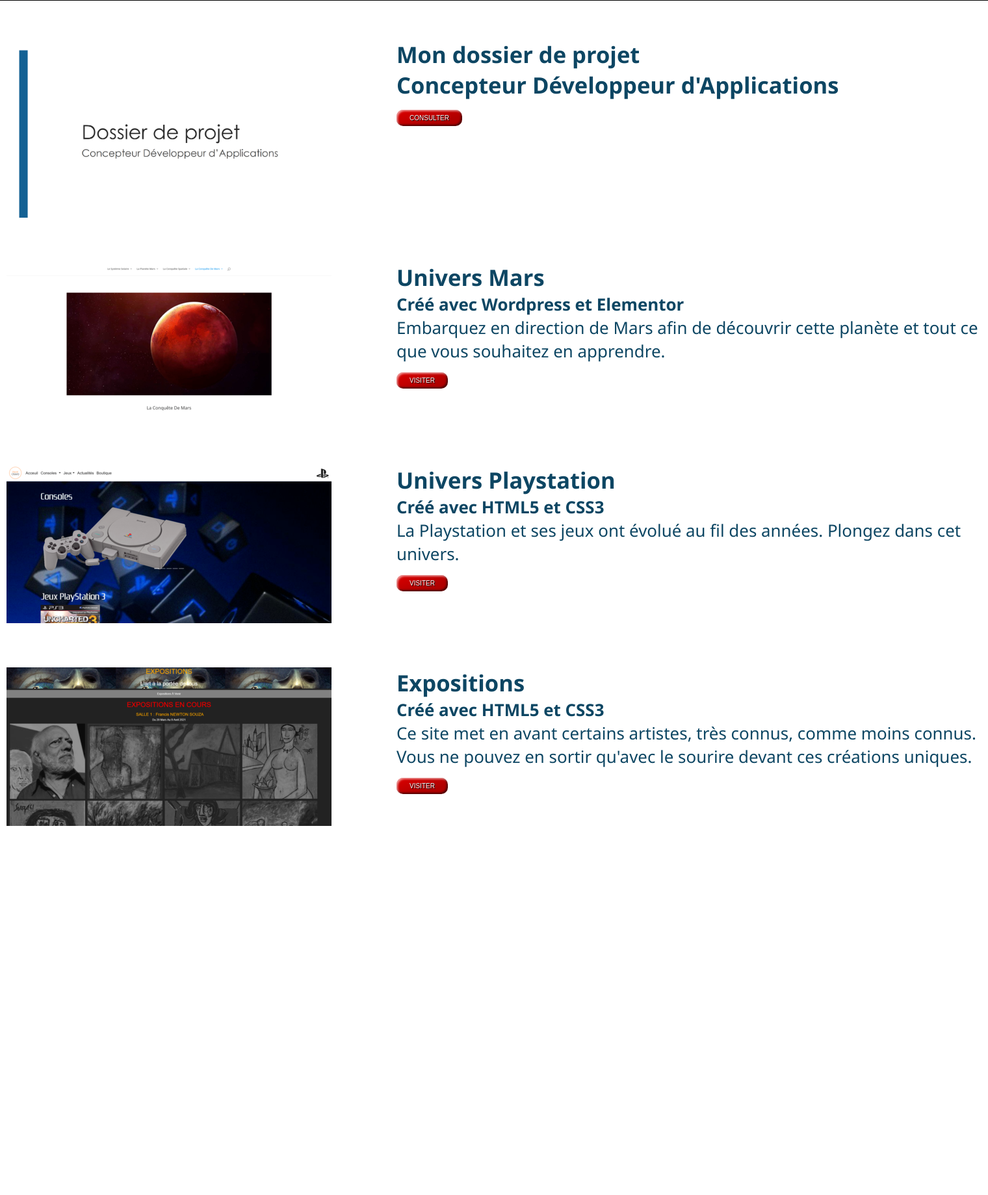
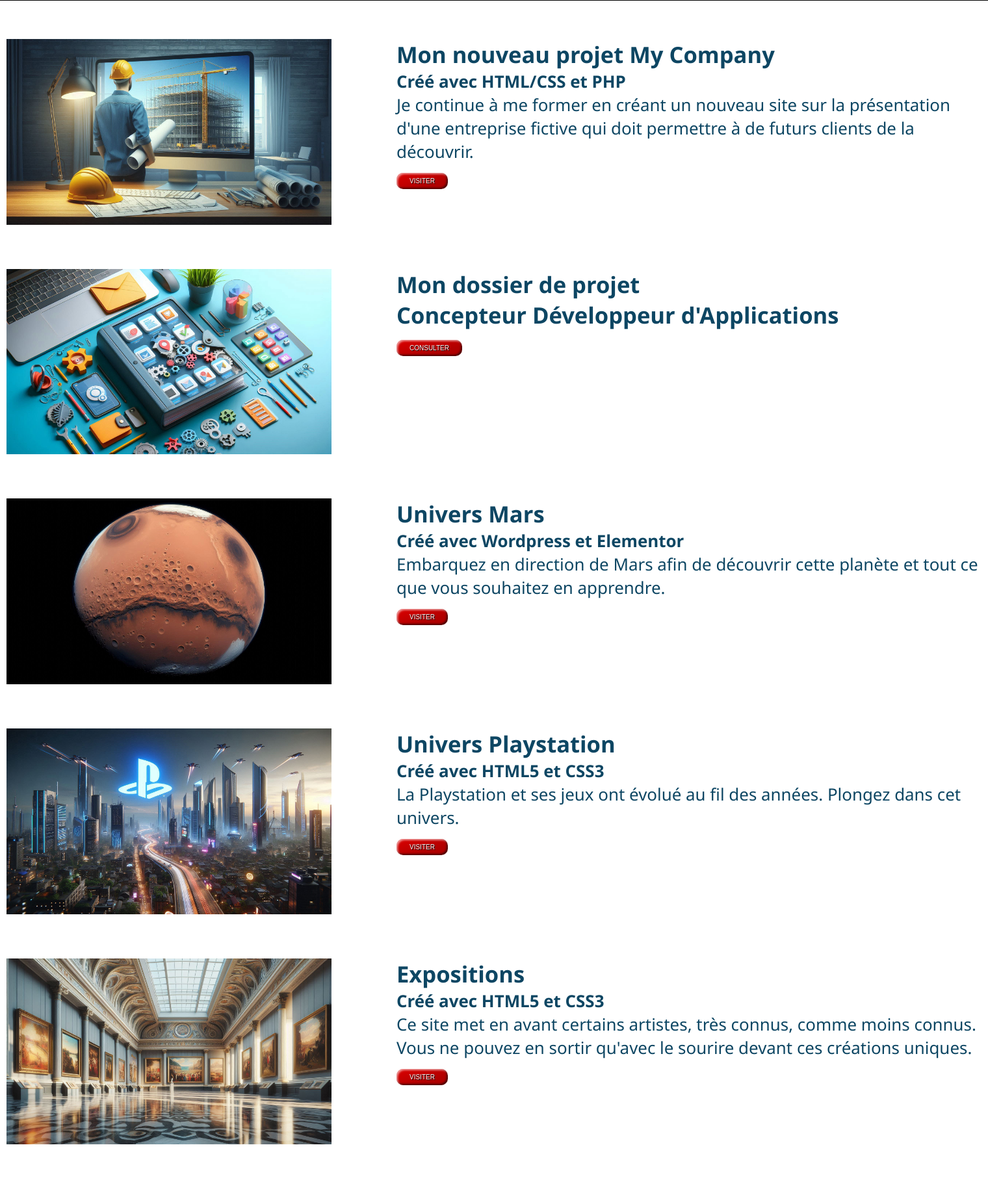
Before and after one commit to D-CRAVO/davidcravo.fr, a PHP site: page /pages/achievements.php in a window 1520 px wide. Shown: the part 110-1949 px from the top of the page at 65% size. Before the commit the page ends 1381 px from the top, so only its background shows below. Run offline with PHP 8.4, Linux system fonts and the light colour scheme; some libraries are stand-ins or nearby versions.

Commit message:
Achievements : mise à jour esthétique

```diff
--- a/components/head.php
+++ b/components/head.php
@@ -1,3 +1,6 @@
+<!DOCTYPE html>
+<html lang="fr-fr">
+
 <head>
         <meta charset="UTF-8">
         <meta http-equiv="X-UA-Compatible" content="IE=edge">
@@ -22,3 +25,5 @@
         <link rel="icon" href="../src/img/david_cravo_logo.jpeg">
         <script src="https://www.google.com/recaptcha/api.js" async defer></script>
 </head>
+
+<body>
--- a/pages/achievements.php
+++ b/pages/achievements.php
@@ -1,6 +1,3 @@
-<!DOCTYPE html>
-<html lang="fr-fr">
-
     <?php
         require '../components/head.php';
     ?>
@@ -9,9 +6,22 @@
         <?php require '../components/header.php'?>
 
         <main class="achievementsMain">
+
             <section class="achievementsSection">
                 <div>
-                    <a href="/src/pdf/CRAVO_David_Dossier_de_projet.pdf" target="_blank"><img class="achievementsImage" src="/src/img/achievements/ScreenshotDossierDeProjet_2.0.0.png" alt=""></a>
+                    <a href="https://mycompany.davidcravo.fr/" target="_blank"><img class="achievementsImage" src="/src/img/achievements/my_company_under_construction.jpeg" alt=""></a>
+                </div>
+                <article>
+                    <h1 class="achievementsH1">Mon nouveau projet My Company</h1>
+                    <h2 class="achievementsH2">Créé avec HTML/CSS et PHP</h2>
+                    <p class="achievementsP">Je continue à me former en créant un nouveau site sur la présentation d'une entreprise fictive qui doit permettre à de futurs clients de la découvrir.</p>
+                    <button class="styled"><a href="https://mycompany.davidcravo.fr/" target="_blank">Visiter</a></button>
+                </article>
+            </section>
+
+            <section class="achievementsSection">
+                <div>
+                    <a href="/src/pdf/CRAVO_David_Dossier_de_projet.pdf" target="_blank"><img class="achievementsImage" src="/src/img/achievements/dossier_de_projet.jpeg" alt=""></a>
                 </div>
                 <article>
                     <h1 class="achievementsH1">Mon dossier de projet<br> Concepteur Développeur d'Applications</h1>
@@ -21,7 +31,7 @@
 
             <section class="achievementsSection">
                 <div>
-                    <a href="https://universmars.davidcravo.com/laconquetedemars/" target="_blank"><img class="achievementsImage" src="../src/img/achievements/ScreenshotMonUniversMarsResized.png" alt=""></a>
+                    <a href="https://universmars.davidcravo.com/laconquetedemars/" target="_blank"><img class="achievementsImage" src="../src/img/achievements/univers_mars.jpeg" alt=""></a>
                 </div>
                 <article>
                     <h1 class="achievementsH1">Univers Mars</h1>
@@ -33,7 +43,7 @@
 
             <section class="achievementsSection">
                 <div>
-                    <a href="https://universplaystation.davidcravo.fr/" target="_blank"><img class="achievementsImage" src="../src/img/achievements/ScreenshotUniversPlaystationResized.png" alt=""></a>
+                    <a href="https://universplaystation.davidcravo.fr/" target="_blank"><img class="achievementsImage" src="../src/img/achievements/univers_playstation.jpeg" alt=""></a>
                 </div>
                 <article>
                     <h1 class="achievementsH1">Univers Playstation</h1>
@@ -45,7 +55,7 @@
 
             <section class="achievementsSection">
                 <div>
-                    <a href="https://expositions.davidcravo.fr/" target="_blank"><img class="achievementsImage" src="../src/img/achievements/ScreenshotExpositionsResized.png" alt=""></a>
+                    <a href="https://expositions.davidcravo.fr/" target="_blank"><img class="achievementsImage" src="../src/img/achievements/univers_artistes.jpeg" alt=""></a>
                 </div>
                 <article>
                     <h1 class="achievementsH1">Expositions</h1>
```
Also changed, not shown: .htaccess (added), src/img/achievements/dossier_de_projet.jpeg (added), src/img/achievements/my_company_under_construction.jpeg (added), src/img/achievements/univers_artistes.jpeg (added), src/img/achievements/univers_mars.jpeg (added), src/img/achievements/univers_playstation.jpeg (added).
